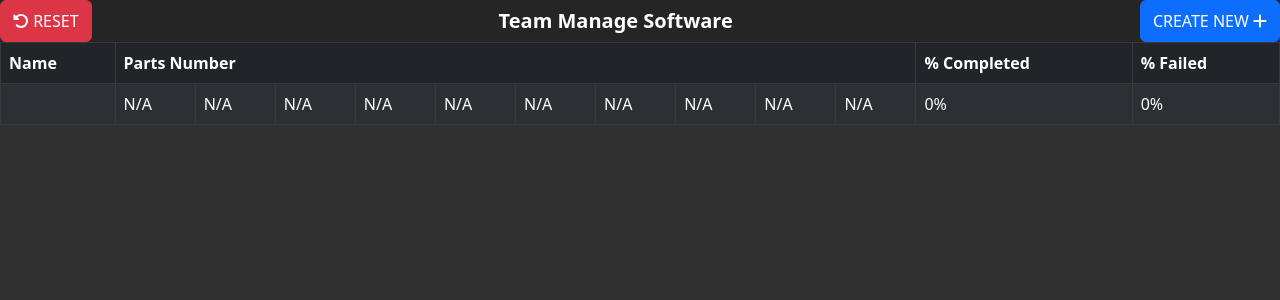
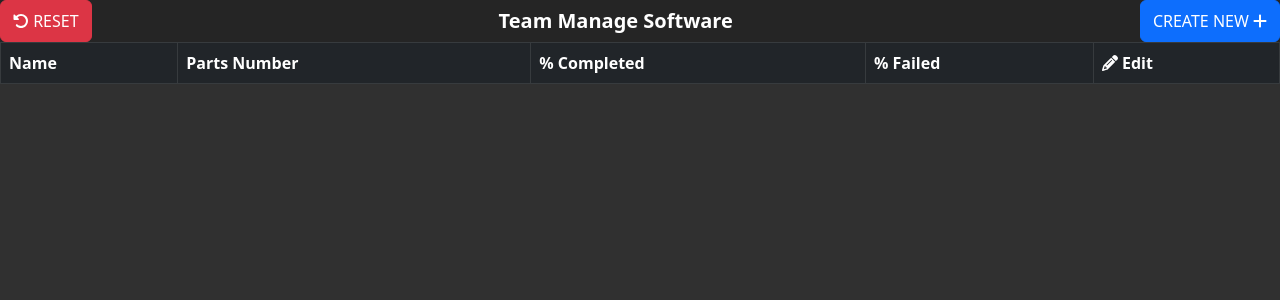
Before and after one commit to ChezyName/TeamManageSoftware, a React (Vite) app: page / in a window 1280 px wide. Shown: the top 300 px of the page. Built offline with nearby package versions, Linux system fonts and the light colour scheme.

Commit message:
Added Rows edit Button

```diff
--- a/src/App.tsx
+++ b/src/App.tsx
@@ -1,4 +1,4 @@
-import { useState } from "react";
+import { useState, useEffect } from "react";
 import { invoke } from "@tauri-apps/api/tauri";
 import { WebviewWindow } from '@tauri-apps/api/window'
 import { BaseDirectory,writeTextFile,exists, createDir, readTextFile} from '@tauri-apps/api/fs';
@@ -11,18 +11,25 @@ import Table from 'react-bootstrap/Table';
 import CreateNew from "./CreateNew";
 
 import { FontAwesomeIcon } from "@fortawesome/react-fontawesome";
-import { faRotateLeft, faAdd } from "@fortawesome/free-solid-svg-icons";
+import { faRotateLeft, faAdd, faPencil } from "@fortawesome/free-solid-svg-icons";
 
 import 'bootstrap/dist/css/bootstrap.min.css';
+import './styles.css'
+
+interface DataType {
+  name: string;
+  ids: string[];
+  works: boolean[];
+}
 
 function App() {
   const [isCreate, setCreate] = useState(false);
-  const [data,setData] = useState("");
+  const [data,setData] = useState<DataType[]>([]);
+
+  const saveFileLoc = "save.json";
 
   async function Create(){
-    const saveFileLoc = "save.json";
     let dir = await exists("",{ dir: BaseDirectory.AppData});
-    setData(dir ? "TRUE" : "FALSE");
     if(!dir) await createDir("",{ dir: BaseDirectory.AppData})
 
 
@@ -31,20 +38,37 @@ function App() {
       await writeTextFile(saveFileLoc, '',{ dir: BaseDirectory.AppData});
     }
     else{
-      let data = await readTextFile(saveFileLoc,{ dir: BaseDirectory.AppData});
+      let cdata = await readTextFile(saveFileLoc,{ dir: BaseDirectory.AppData});
+      setData(JSON.parse(cdata));
     }
   }
 
-  Create();
+  function Save(){
+    writeTextFile(saveFileLoc,JSON.stringify(data),{ dir: BaseDirectory.AppData})
+  }
+
+  useEffect(() => {
+    Create();
+  }, [])
+
 
   return (
     <div className="root">
       {isCreate ? <CreateNew onClickFunc={(value:string) => {
         console.log("Creating {"+value+"}");
         if(value != "") {
+          for(var i = 0; i < data.length; i++){
+            let d = data[i];
+            if(d.name == value){
+              return;
+            }
+          }
 
+          let newData = data;
+          newData.push({name: value, ids: [], works: []});
+          setData(newData);
         }
-        Create();
+        Save();
         setCreate(false);
       }}/> : ""}
       <div className="TopBar" style={{width: '100%', height: '42px',display: 'flex' , backgroundColor: 'var(--foreground)', borderBottom: '0px solid var(--border)'}}>
@@ -63,24 +87,37 @@ function App() {
             <th colSpan={10}>Parts Number</th>
             <th>% Completed</th>
             <th>% Failed</th>
+            <th><FontAwesomeIcon icon={faPencil}/> Edit</th>
           </tr>
         </thead>
         <tbody>
-          <tr>
-            <td>{data}</td>
-            <td>N/A</td>
-            <td>N/A</td>
-            <td>N/A</td>
-            <td>N/A</td>
-            <td>N/A</td>
-            <td>N/A</td>
-            <td>N/A</td>
-            <td>N/A</td>
-            <td>N/A</td>
-            <td>N/A</td>
-            <td>0%</td>
-            <td>0%</td>
-          </tr>
+          {
+            data.map((dta:DataType) => {
+              let name = dta.name;
+              let singles:any = [];
+              let percent_works = 0;
+              for(var i = 0; i < 10; i++){
+                let id = dta.ids[i];
+                let works = dta.works[i];
+                if(works) percent_works++;
+
+                singles.push(
+                  <th style={{color: works ? "green" : 'red'}}>{id == null ? "N/A" : id}</th>
+                )
+              }
+              return <tr>
+                <th>{name}</th>
+                {
+                  singles
+                }
+                <th>{percent_works}%</th>
+                <th>{percent_works}%</th>
+                <button onClick={() => {
+                  console.log("On Clicked:");
+                }} className="editButton" style={{border: '0',width: '100%'}}><FontAwesomeIcon style={{color: 'white !important'}} icon={faPencil}/></button>
+              </tr>
+            })
+          }
         </tbody>
       </Table>
     </div>
--- a/src/styles.css
+++ b/src/styles.css
@@ -23,3 +23,7 @@ html, body, .root, #root {
   margin: 0;
   background-color: var(--background);
 }
+
+.editButton:hover {
+  background-color: darkblue;
+}
```
